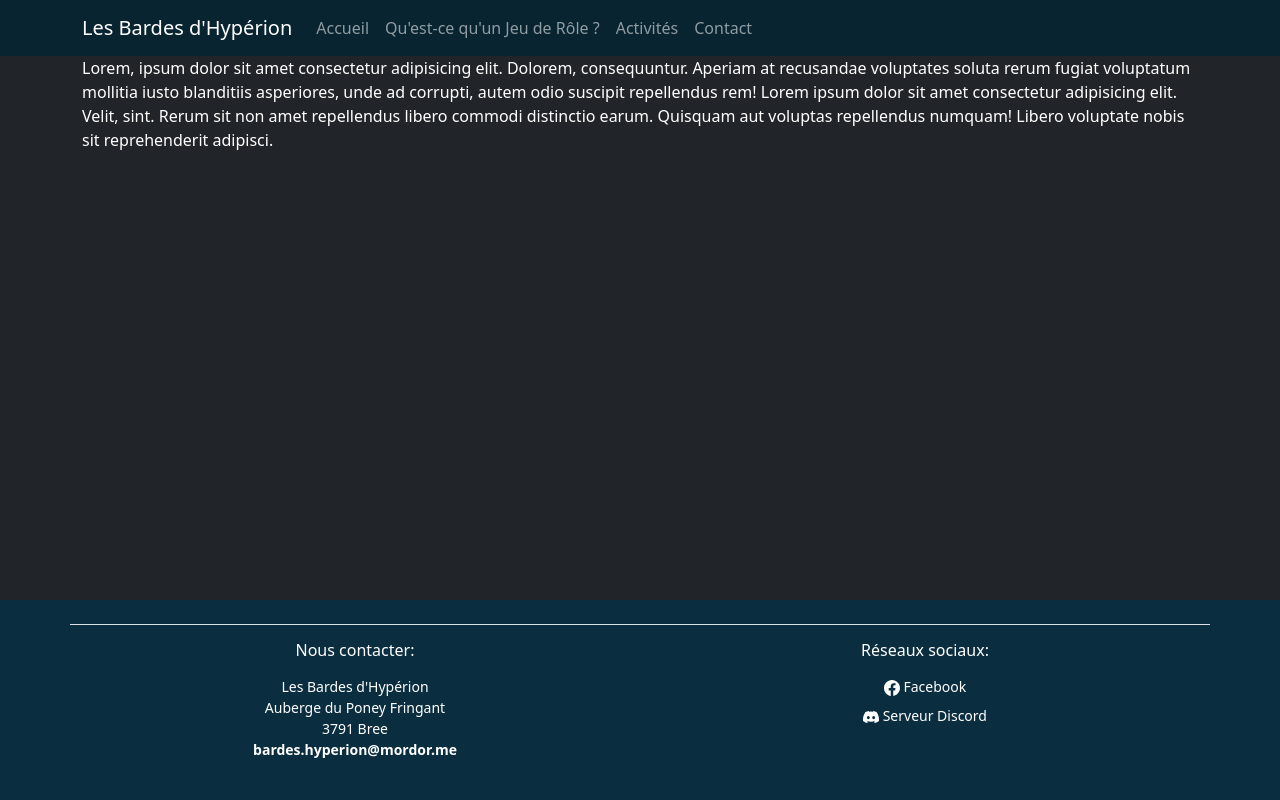
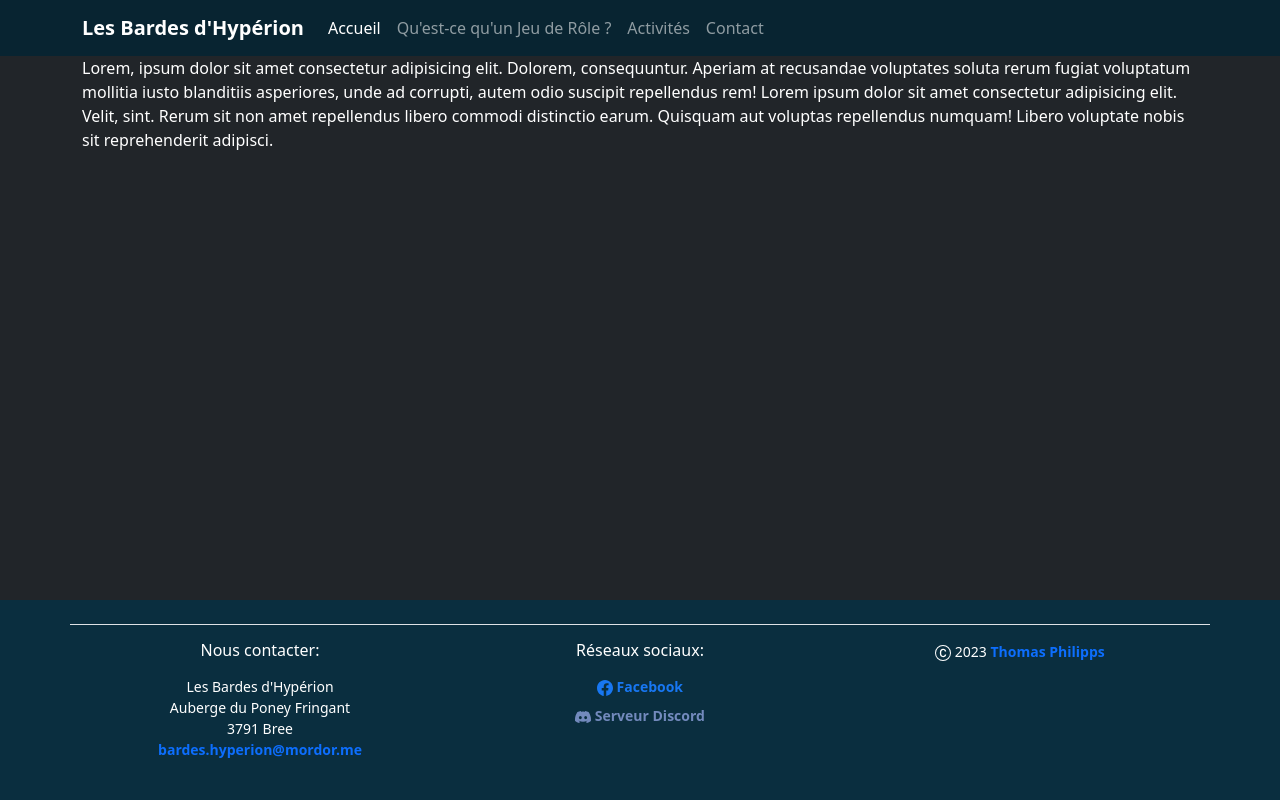
Before and after one commit to thomasphilipps/Bardes-Hyperion, a plain HTML site: page index.html in a window 1280 px wide. Drawn offline with nearby package versions, Linux system fonts and the light colour scheme.

Commit message:
Added copyright and author's mail

```diff
--- a/index.html
+++ b/index.html
@@ -24,8 +24,8 @@
   <body class="bg-dark">
     <header class="sticky-top">
       <nav class="container navbar navbar-dark navbar-expand-lg">
-        <div class="container-fluid">
-          <a href="./index.html" class="navbar-brand">Les Bardes d'Hypérion</a>
+        <div class="container-fluid justify-content-space-between">
+          <a href="./index.html" class="navbar-brand fw-bolder">Les Bardes d'Hypérion</a>
           <button
             class="navbar-toggler"
             type="button"
@@ -39,7 +39,7 @@
           </button>
           <div class="collapse navbar-collapse" id="navbarSupportedContent">
             <ul class="navbar-nav me-auto mb-2 mb-lg-0">
-              <li class="nav-item"><a href="./index.html" class="nav-link">Accueil</a></li>
+              <li class="nav-item"><a href="./index.html" class="nav-link active">Accueil</a></li>
               <li class="nav-item">
                 <a href="#" class="nav-link">Qu'est-ce qu'un Jeu de Rôle ?</a>
               </li>
@@ -68,11 +68,9 @@
               Les Bardes d'Hypérion<br />
               Auberge du Poney Fringant<br />
               3791 Bree<br />
-              <strong>
-                <a class="nav-link" href="mailto:bardes.hyperion@mordor.me"
+                <a class="text-decoration-none fw-bold" href="mailto:bardes.hyperion@mordor.me"
                   >bardes.hyperion@mordor.me
                 </a>
-              </strong>
             </p>
           </div>
           <div class="col-sm small pb-4">
@@ -83,6 +81,7 @@
                 href="http://www.facebook.com"
                 target="_blank"
                 rel="noopener noreferrer"
+                style="color: #1877F2;"
               >
                 <svg
                   xmlns="http://www.w3.org/2000/svg"
@@ -96,13 +95,14 @@
                     d="M16 8.049c0-4.446-3.582-8.05-8-8.05C3.58 0-.002 3.603-.002 8.05c0 4.017 2.926 7.347 6.75 7.951v-5.625h-2.03V8.05H6.75V6.275c0-2.017 1.195-3.131 3.022-3.131.876 0 1.791.157 1.791.157v1.98h-1.009c-.993 0-1.303.621-1.303 1.258v1.51h2.218l-.354 2.326H9.25V16c3.824-.604 6.75-3.934 6.75-7.951z"
                   />
                 </svg>
-                Facebook
+                <span class="fw-bold">Facebook</span>
               </a>
               <a
-                class="nav-link align-middle"
+                class="nav-link pb-2"
                 href="http://www.discord.com"
                 target="_blank"
                 rel="noopener noreferrer"
+                style="color: #738ABD;"
               >
                 <svg
                   xmlns="http://www.w3.org/2000/svg"
@@ -116,9 +116,16 @@
                     d="M13.545 2.907a13.227 13.227 0 0 0-3.257-1.011.05.05 0 0 0-.052.025c-.141.25-.297.577-.406.833a12.19 12.19 0 0 0-3.658 0 8.258 8.258 0 0 0-.412-.833.051.051 0 0 0-.052-.025c-1.125.194-2.22.534-3.257 1.011a.041.041 0 0 0-.021.018C.356 6.024-.213 9.047.066 12.032c.001.014.01.028.021.037a13.276 13.276 0 0 0 3.995 2.02.05.05 0 0 0 .056-.019c.308-.42.582-.863.818-1.329a.05.05 0 0 0-.01-.059.051.051 0 0 0-.018-.011 8.875 8.875 0 0 1-1.248-.595.05.05 0 0 1-.02-.066.051.051 0 0 1 .015-.019c.084-.063.168-.129.248-.195a.05.05 0 0 1 .051-.007c2.619 1.196 5.454 1.196 8.041 0a.052.052 0 0 1 .053.007c.08.066.164.132.248.195a.051.051 0 0 1-.004.085 8.254 8.254 0 0 1-1.249.594.05.05 0 0 0-.03.03.052.052 0 0 0 .003.041c.24.465.515.909.817 1.329a.05.05 0 0 0 .056.019 13.235 13.235 0 0 0 4.001-2.02.049.049 0 0 0 .021-.037c.334-3.451-.559-6.449-2.366-9.106a.034.034 0 0 0-.02-.019Zm-8.198 7.307c-.789 0-1.438-.724-1.438-1.612 0-.889.637-1.613 1.438-1.613.807 0 1.45.73 1.438 1.613 0 .888-.637 1.612-1.438 1.612Zm5.316 0c-.788 0-1.438-.724-1.438-1.612 0-.889.637-1.613 1.438-1.613.807 0 1.451.73 1.438 1.613 0 .888-.631 1.612-1.438 1.612Z"
                   />
                 </svg>
-                Serveur Discord
+                <span class="fw-bold">Serveur Discord</span>
               </a>
             </div>
+          </div>
+          <div class="col-sm small pb-4">
+            <svg xmlns="http://www.w3.org/2000/svg" width="16" height="16" fill="currentColor" class="bi bi-c-circle" viewBox="0 0 16 16">
+              <path d="M1 8a7 7 0 1 0 14 0A7 7 0 0 0 1 8Zm15 0A8 8 0 1 1 0 8a8 8 0 0 1 16 0ZM8.146 4.992c-1.212 0-1.927.92-1.927 2.502v1.06c0 1.571.703 2.462 1.927 2.462.979 0 1.641-.586 1.729-1.418h1.295v.093c-.1 1.448-1.354 2.467-3.03 2.467-2.091 0-3.269-1.336-3.269-3.603V7.482c0-2.261 1.201-3.638 3.27-3.638 1.681 0 2.935 1.054 3.029 2.572v.088H9.875c-.088-.879-.768-1.512-1.729-1.512Z"/>
+            </svg>
+            2023
+            <a class="text-decoration-none fw-bold" href="mailto:thomas.philipps@gmail.com">Thomas Philipps</a>
           </div>
         </div>
       </div>
```
